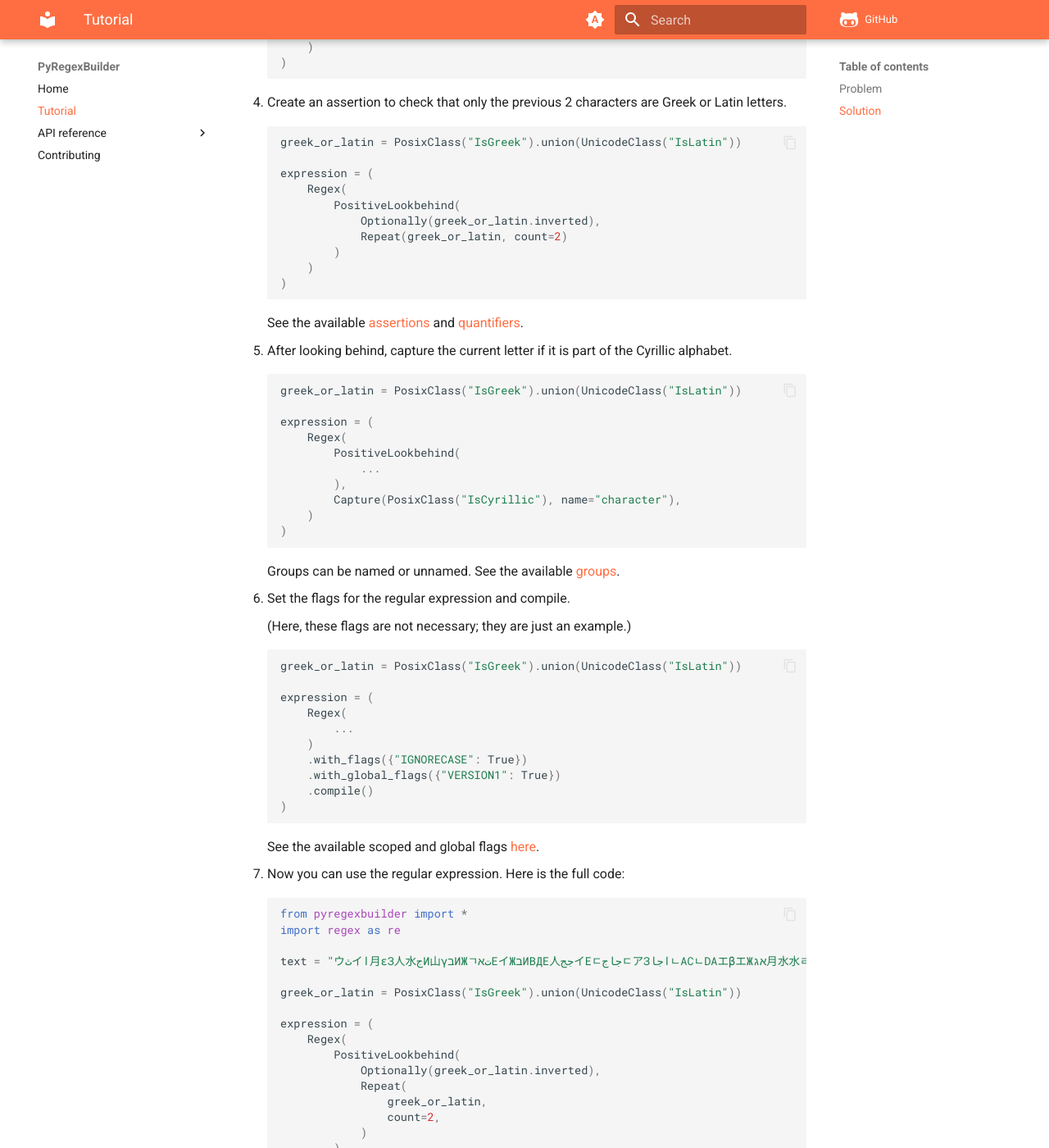
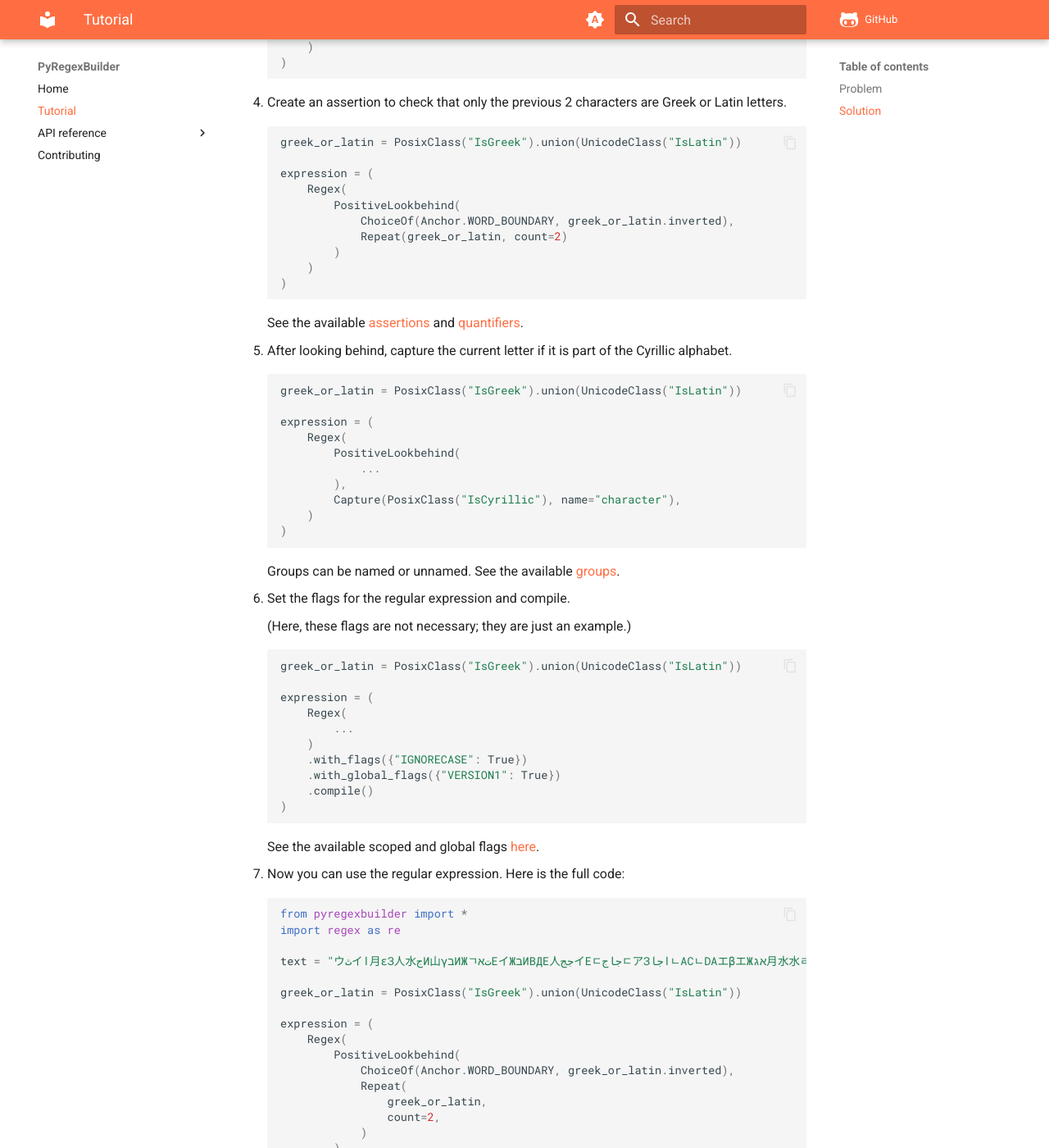
Before and after one commit to jsquaredosquared/PyRegexBuilder, an MkDocs documentation site: the page built from docs/tutorial.md, in a window 1280 px wide and 1400 px high, scrolled down 933 px. Shown: the whole window at 82% size. Built offline with MkDocs 1.6.1 and Material for MkDocs 9.7.7, drawn with Linux system fonts in a browser that asks for light colours; comment, search, counter and statistics services are not loaded.

Commit message:
docs: fix tutorial edge case in docs

```diff
--- a/docs/tutorial.md
+++ b/docs/tutorial.md
@@ -51,7 +51,7 @@ Let's see how we would go about coming up with a solution using PyRegexBuilder.
     expression = (
         Regex(
             PositiveLookbehind(
-                Optionally(greek_or_latin.inverted),
+                ChoiceOf(Anchor.WORD_BOUNDARY, greek_or_latin.inverted),
                 Repeat(greek_or_latin, count=2)
             )
         )
@@ -109,7 +109,7 @@ Let's see how we would go about coming up with a solution using PyRegexBuilder.
     expression = (
         Regex(
             PositiveLookbehind(
-                Optionally(greek_or_latin.inverted),
+                ChoiceOf(Anchor.WORD_BOUNDARY, greek_or_latin.inverted),
                 Repeat(
                     greek_or_latin,
                     count=2,
```
